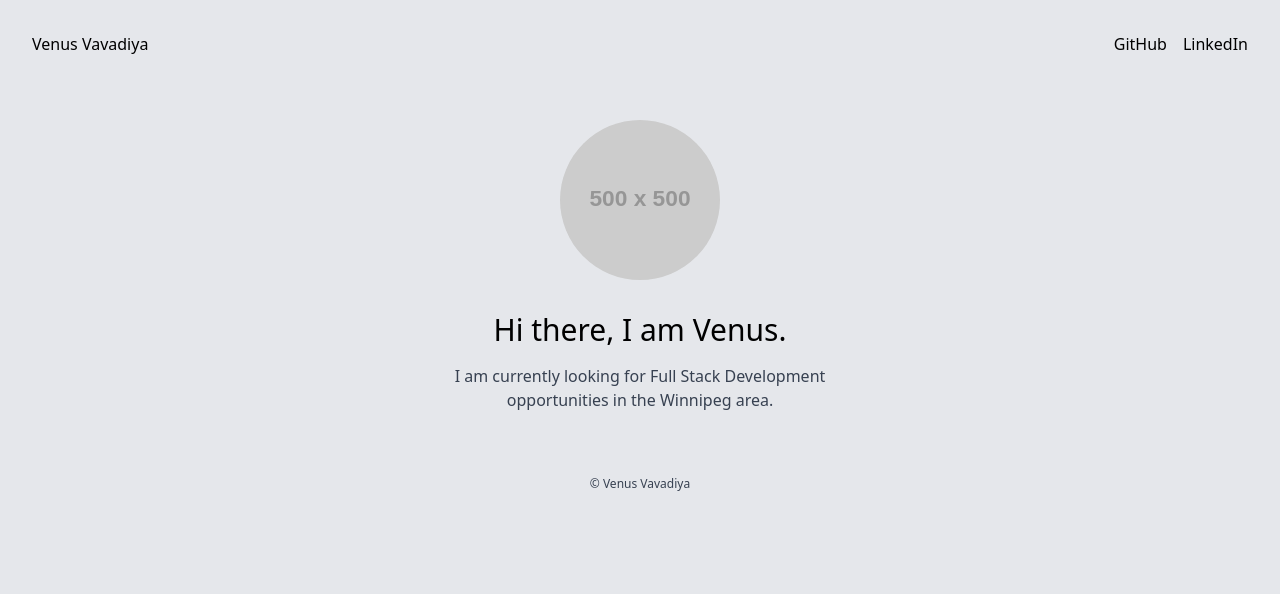
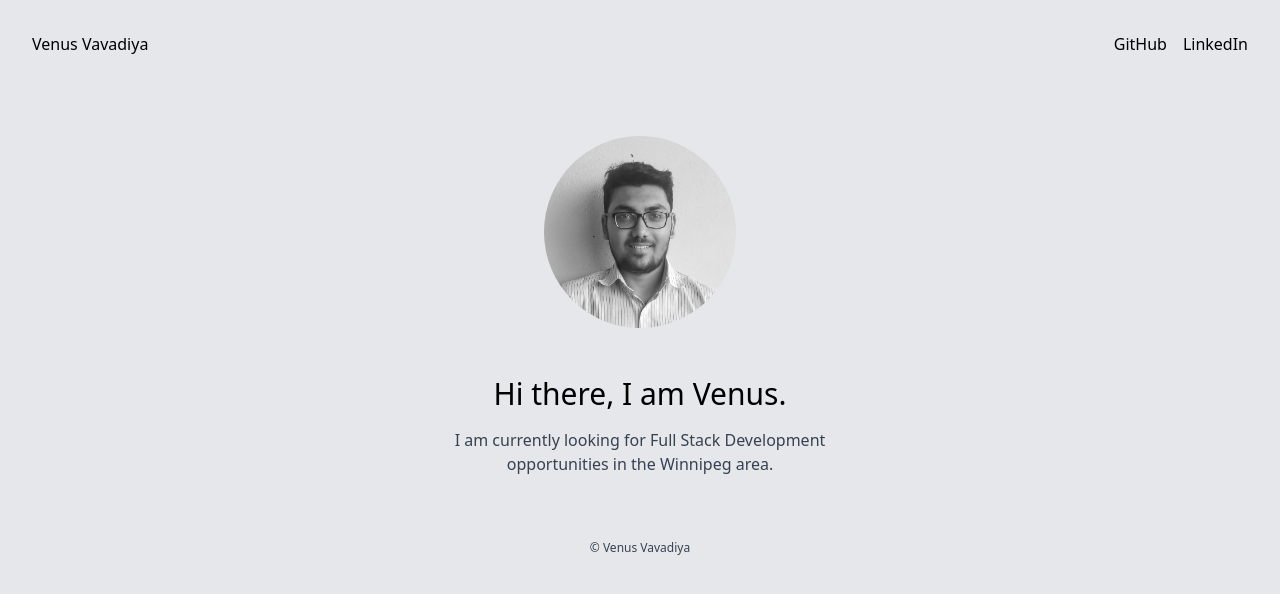
Before and after one commit to venusvavadiya/venusvavadiya.github.io, a Next.js app: page / in a window 1280 px wide. Shown: the top 594 px of the page. Built offline with nearby package versions, Linux system fonts and the light colour scheme.

Commit message:
Profile picture done

```diff
--- a/components/Intro.jsx
+++ b/components/Intro.jsx
@@ -3,9 +3,9 @@ import React from "react";
 const Intro = () => (
   <div className="max-w-lg mx-auto p-2 md:p-4 text-center">
     <img
-      className="w-48 h-48 mx-auto rounded-full p-2 md:p-4"
+      className="w-48 h-48 mx-auto rounded-full m-8"
       alt="Profile"
-      src="https://placehold.it/500"
+      src="/ProfessionalImage.jpg"
     />
 
     <div className="p-1 md:p-2">
```
Also changed, not shown: public/ProfessionalImage.jpg (added).
